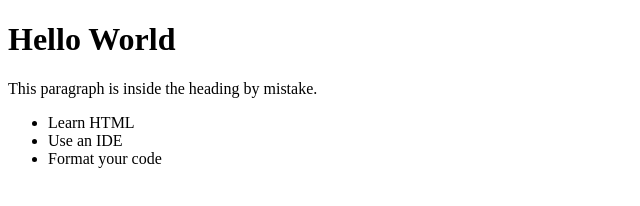
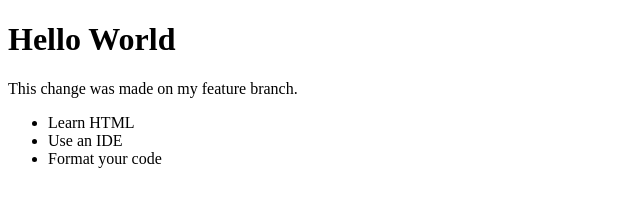
Before and after one commit to siphotopisi-create/my-html-project, a plain HTML site: page index.html in a window 1280 px wide. Shown: the full height of the page, 0-640 px from the left. Drawn offline with Linux system fonts and the light colour scheme.

Commit message:
Added paragraph on feature branch

```diff
--- a/index.html
+++ b/index.html
@@ -9,8 +9,7 @@
 
 
 <h1>Hello World</h1>
-<p>This paragraph is inside the heading by mistake.</p>
-
+<p>This change was made on my feature branch.</p>
     <ul>
       <li>Learn HTML</li>
       <li>Use an IDE</li>
```
